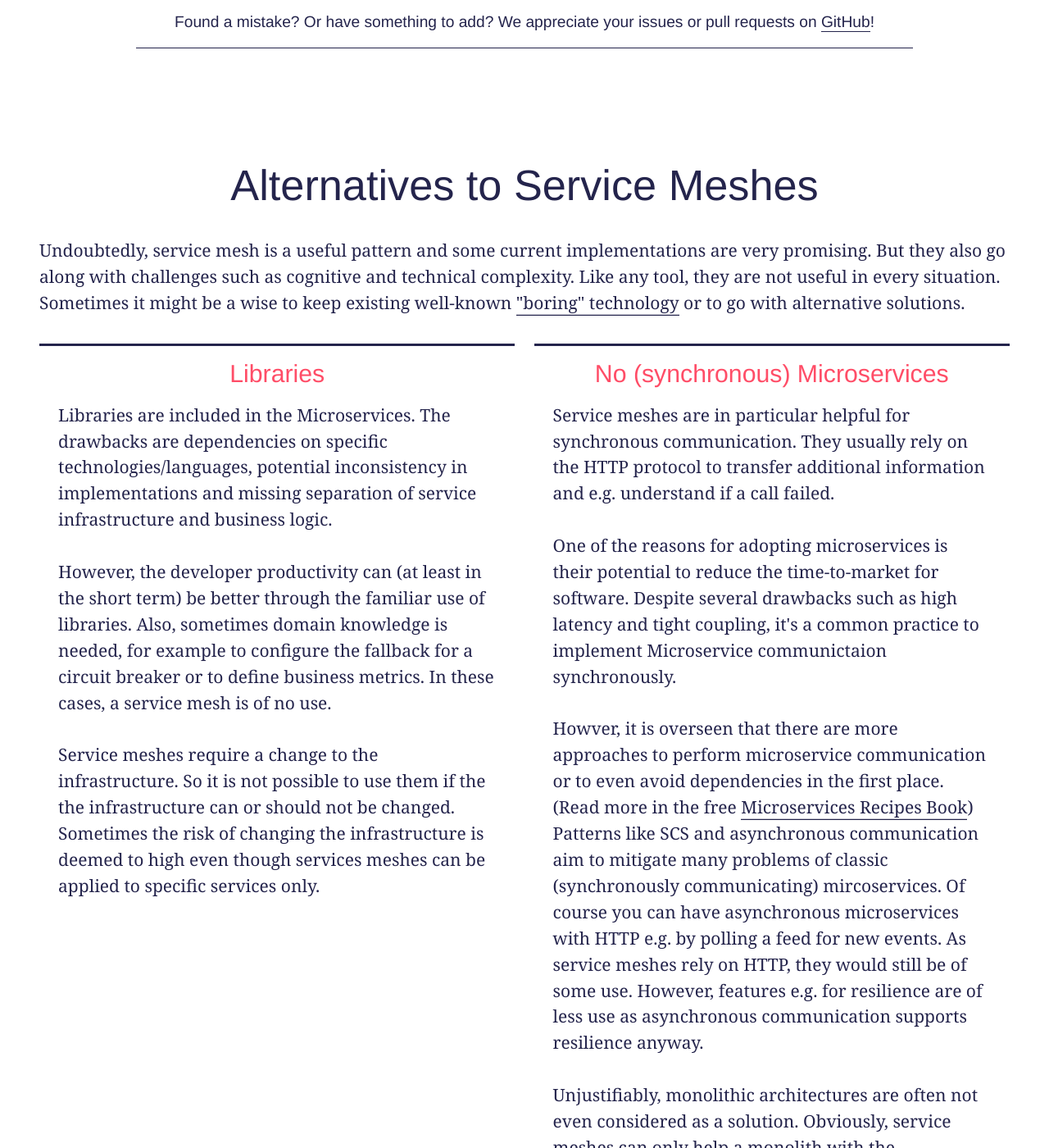
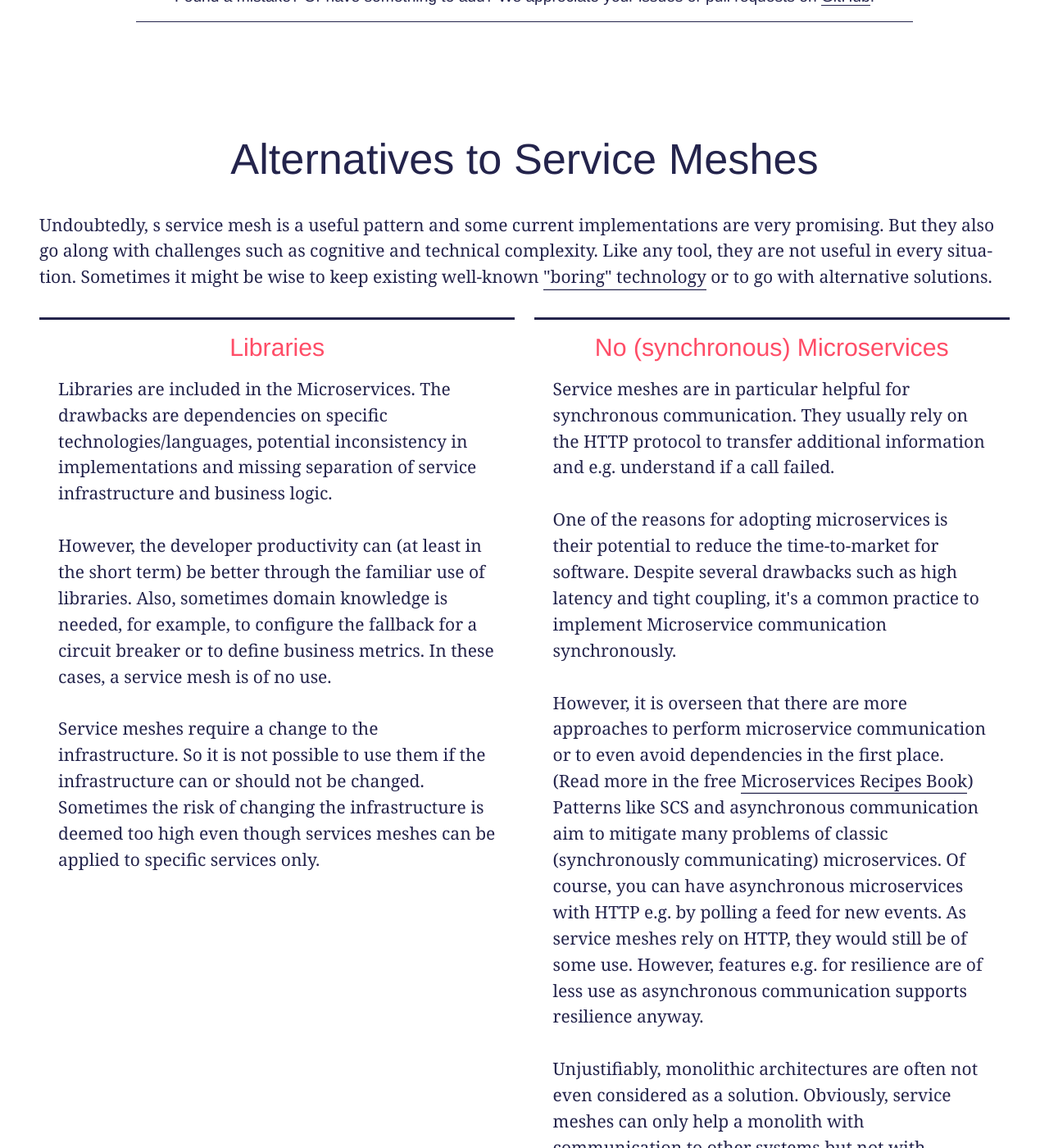
Before and after one commit to servicemesh-es/servicemesh.es, a Jekyll site: the page built from index.md, in a window 1280 px wide and 1400 px high, scrolled down 6771 px. Shown: the whole window at 82% size. Built offline with Jekyll 4.4.1, drawn with Linux system fonts in a browser that asks for light colours; some web fonts are replaced; some of the changed text lies outside the part shown.

Commit message:
spelling and grammar

```diff
--- a/_includes/alternatives.html
+++ b/_includes/alternatives.html
@@ -2,8 +2,8 @@
   <h2 class="section-heading--primary">Alternatives to Service Meshes</h2>
 
   <p>
-  Undoubtedly, service mesh is a useful pattern and some current implementations are very promising. But they also go along with challenges such as cognitive and technical complexity.
-  Like any tool, they are not useful in every situation. Sometimes it might be a wise to keep existing well-known <a href="https://mcfunley.com/choose-boring-technology" target="_blank">"boring" technology</a> or to go with alternative solutions.
+  Undoubtedly, s service mesh is a useful pattern and some current implementations are very promising. But they also go along with challenges such as cognitive and technical complexity.
+  Like any tool, they are not useful in every situation. Sometimes it might be wise to keep existing well-known <a href="https://mcfunley.com/choose-boring-technology" target="_blank">"boring" technology</a> or to go with alternative solutions.
 </p>
 
   <div class="blocks">
@@ -18,13 +18,13 @@
         <br>
         <br>
         However, the developer productivity can (at least in the short term) be better through the familiar use of libraries.
-        Also, sometimes domain knowledge is needed, for example to configure the fallback for a circuit breaker or to define business metrics.
+        Also, sometimes domain knowledge is needed, for example, to configure the fallback for a circuit breaker or to define business metrics.
         In these cases, a service mesh is of no use.
         <br>
         <br>
-        Service meshes require a change to the infrastructure. So it is not possible to use them if the
+        Service meshes require a change to the infrastructure. So it is not possible to use them if
         the infrastructure can or should not be changed. Sometimes the risk of changing the infrastructure is
-        deemed to high even though services meshes can be applied to specific services only.
+        deemed too high even though services meshes can be applied to specific services only.
       </p>
     </div>
 
@@ -36,18 +36,18 @@
         <br>
         <br>
         One of the reasons for adopting microservices is their potential to reduce the time-to-market for software.
-        Despite several drawbacks such as high latency and tight coupling, it's a common practice to implement Microservice communictaion synchronously.
+        Despite several drawbacks such as high latency and tight coupling, it's a common practice to implement Microservice communication synchronously.
         <br>
         <br>
-        Howver, it is overseen that there are more approaches to perform microservice communication or to even avoid dependencies in the first place. (Read more in the free <a href="https://leanpub.com/microservices-recipes" target="_blank">Microservices Recipes Book</a>)
-        Patterns like SCS and asynchronous communication aim to mitigate many problems of classic (synchronously communicating) mircoservices.
-        Of course you can have asynchronous microservices with HTTP e.g. by polling a feed for new events.
+        However, it is overseen that there are more approaches to perform microservice communication or to even avoid dependencies in the first place. (Read more in the free <a href="https://leanpub.com/microservices-recipes" target="_blank">Microservices Recipes Book</a>)
+        Patterns like SCS and asynchronous communication aim to mitigate many problems of classic (synchronously communicating) microservices.
+        Of course, you can have asynchronous microservices with HTTP e.g. by polling a feed for new events.
         As service meshes rely on HTTP, they would still be of some use.
         However, features e.g. for resilience are of less use as asynchronous communication supports resilience anyway.
         <br>
         <br>
         Unjustifiably, monolithic architectures are often not even considered as a solution.
-        Obviously, service meshes can only help a monolith with the communication to other systems but not with the internal communication.
+        Obviously, service meshes can only help a monolith with communication to other systems but not with internal communication.
       </p>
     </div>
   </div>
--- a/_includes/how-to-choose.html
+++ b/_includes/how-to-choose.html
@@ -3,24 +3,24 @@
   <p>
     While service meshes have no impact on the code, they change operations procedures and require familiarization with new concepts and technology.
     So - especially until the Service Mesh Interface is widely supported – adopting a service mesh implementation is a long term decision.
-    Therefore, the implementations should to be compared and tested carefully in advance.
+    Therefore, the implementations should be compared and tested carefully in advance.
     Choosing the most flexible service mesh with the most features seems logical at first.
-    But the contrary could be true, because features and flexibility is often paid with cognitive and technical complexity.
+    But the contrary could be true because features and flexibility are often paid with cognitive and technical complexity.
     <br>
     <br>
     The goal of the evaluation is to figure out which features are important to you and how you benefit from them.
-    As service meshes impact the latency and the resource consumption, these disadvantages have to be measured, too.
+    As service meshes impact the latency and resource consumption, these disadvantages have to be measured, too.
     <br>
     <br>
     We recommend to include the following steps in your decision process:
     <ul>
-        <li>As a team, identify the most important problems to be solved by the service mesh. Keep in mind that libraries or a adaptions to the architecture could be good alternatives in some cases (see below).</li>
-        <li>Dicuss your requirements regarding simplicity/usability, performance and compatibility.</li>
+        <li>As a team, identify the most important problems to be solved by the service mesh. Keep in mind that libraries or adaptions to the architecture could be good alternatives in some cases (see below).</li>
+        <li>Discuss your requirements regarding simplicity/usability, performance, and compatibility.</li>
         <li>Identify your top two or three implementations based on your feature and non-feature requirements. The table below should assist you.</li>
         <li>Try the implementations by executing their respective tutorials (links below) and possibly discard one candidate.</li>
         <li>Test the latency and resource overhead for your individual application.
-          For each service mesh candidates, setup an identical test environments and install the service mesh.
-          Setup an additional mesh-free environment. Install your application in all environments.
+          For each service mesh candidates, set up an identical test environment and install the service mesh.
+          Set up an additional mesh-free environment. Install your application in all environments.
           Perform a load test in all and measure request latency, CPU and memory consumption by using tools like <a href="https://locust.io" target="_blank">Locust</a> or <a href="https://https://fortio.org" target="_blank">Fortio</a>.</li
     </ul>
   </p>
--- a/_includes/implementations.html
+++ b/_includes/implementations.html
@@ -8,7 +8,7 @@
           <a href="https://istio.io" target="_blank">
           <h2 class="list-teaser__headline">Istio</h2>
           <p class="list-teaser__text">
-            If you have heard about service mesh, you have probably heard about Istio too. Istio is by far the most popular service mesh, because it has the most features and it is backed by Google and IBM.
+            If you have heard about service mesh, you have probably heard about Istio too. Istio is by far the most popular service mesh because it has the most features and it is backed by Google and IBM.
           </p>
         </a>
         </div>
@@ -17,7 +17,7 @@
         <a href="https://linkerd.io" target="_blank">
           <h2 class="list-teaser__headline">Linkerd 2</h2>
           <p class="list-teaser__text">
-            While Istio made the service mesh popular, Linkerd was the first service mesh and quite successful. Still the developers decided to build a new version - Linkerd 2 - committed to usability, performance and Kubernetes as the underlying platform.
+            While Istio made the service mesh popular, Linkerd was the first service mesh and quite successful. Still, the developers decided to build a new version - Linkerd 2 - committed to usability, performance, and Kubernetes as the underlying platform.
           </p>
         </a>
         </div>
@@ -46,7 +46,7 @@
             <a href="https://mae.sh" target="_blank">
           <h2 class="list-teaser__headline">Maesh</h2>
           <p class="list-teaser__text">
-            As the name already reveals, Maesh is the service mesh based on Traefik, a cloud native API gateway.
+            As the name already reveals, Maesh is the service mesh based on Traefik, a cloud-native API gateway.
           </p>
         </a>
         </div>
--- a/_includes/intro.html
+++ b/_includes/intro.html
@@ -5,7 +5,7 @@
   </p>
   <h3> Who needs a Service Mesh? </h3>
   <p>
-    The value of a service mesh grows with the number of services an application consists of. Logically, Microservices-Architectures are the most common use cases for a service mesh. However, the specific interaction might be more relevant in regards to how a service mesh can improve the control, reliability, security and observability of the services. Even a monolith could benefit from a service mesh and some concrete Microservice-Applications might not.
+    The value of a service mesh grows with the number of services an application consists of. Logically, Microservices-Architectures are the most common use cases for a service mesh. However, the specific interaction might be more relevant in regards to how a service mesh can improve the control, reliability, security, and observability of the services. Even a monolith could benefit from a service mesh and some concrete Microservice-Applications might not.
   </p>
 
 </div>
```
Also changed, not shown: other parts of _includes/implementations.html (+1 -1 lines), _includes/comparison.html (+6 -6 lines).
